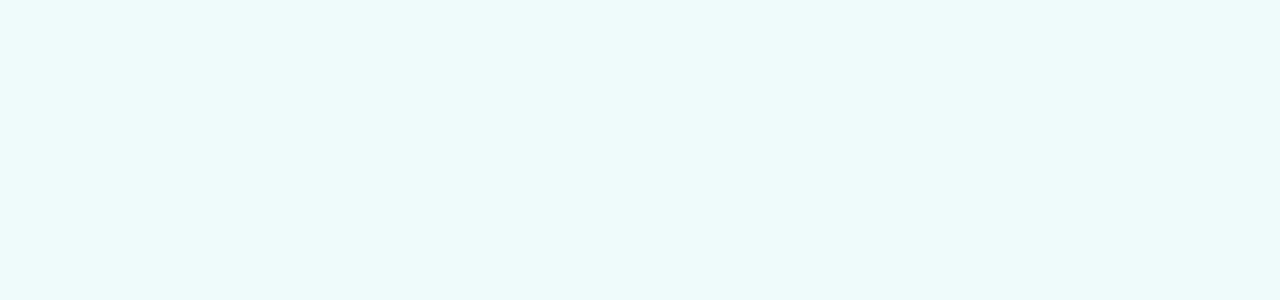
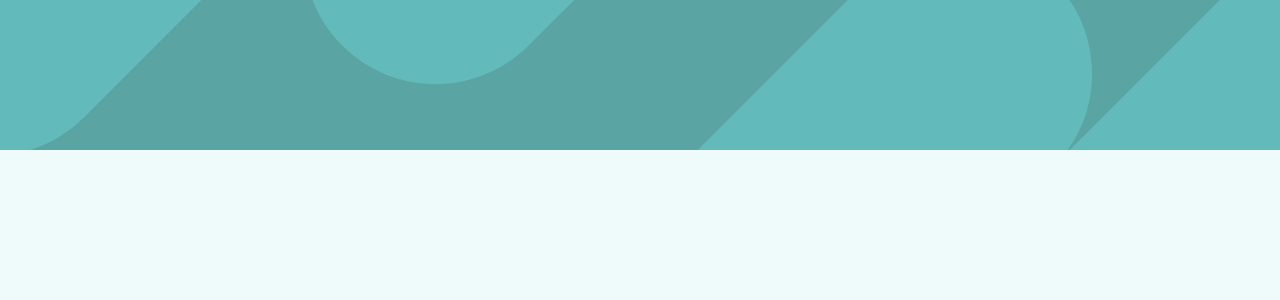
Before and after one commit to sowahtech/job_listings_site, a React (Create React App) app: page / in a window 1280 px wide. Shown: the top 300 px of the page. Built offline with nearby package versions, Linux system fonts and the light colour scheme.

Commit message:
header image loaded and styles for header created in app.scss

```diff
--- a/src/scss/app.scss
+++ b/src/scss/app.scss
@@ -0,0 +1,6 @@
+.header{
+    width: 100%;
+    height: 10rem;
+    background-image: url(../images/bg-header-desktop.svg);
+    background-color: var(--primary-color);
+}
```
